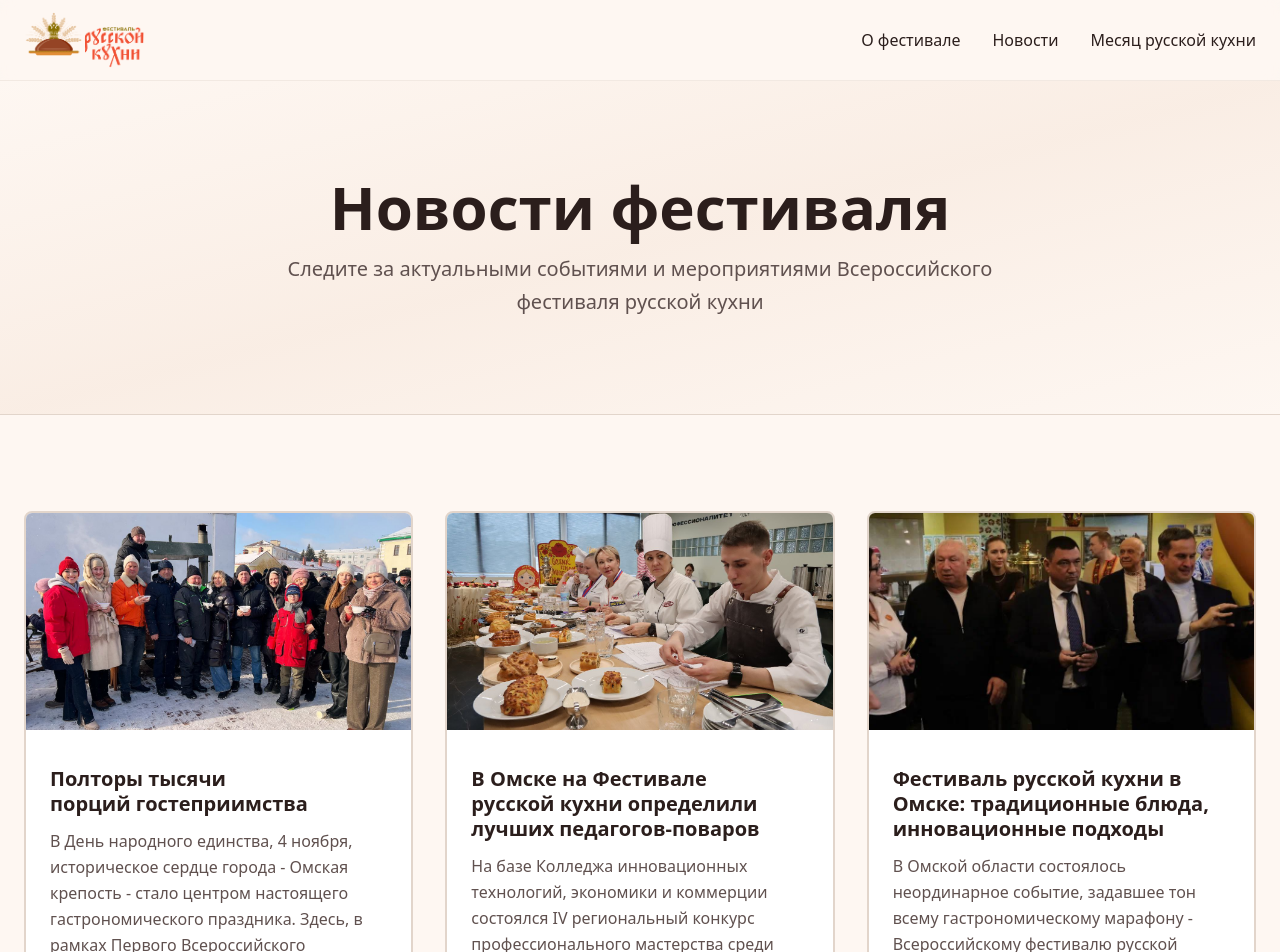
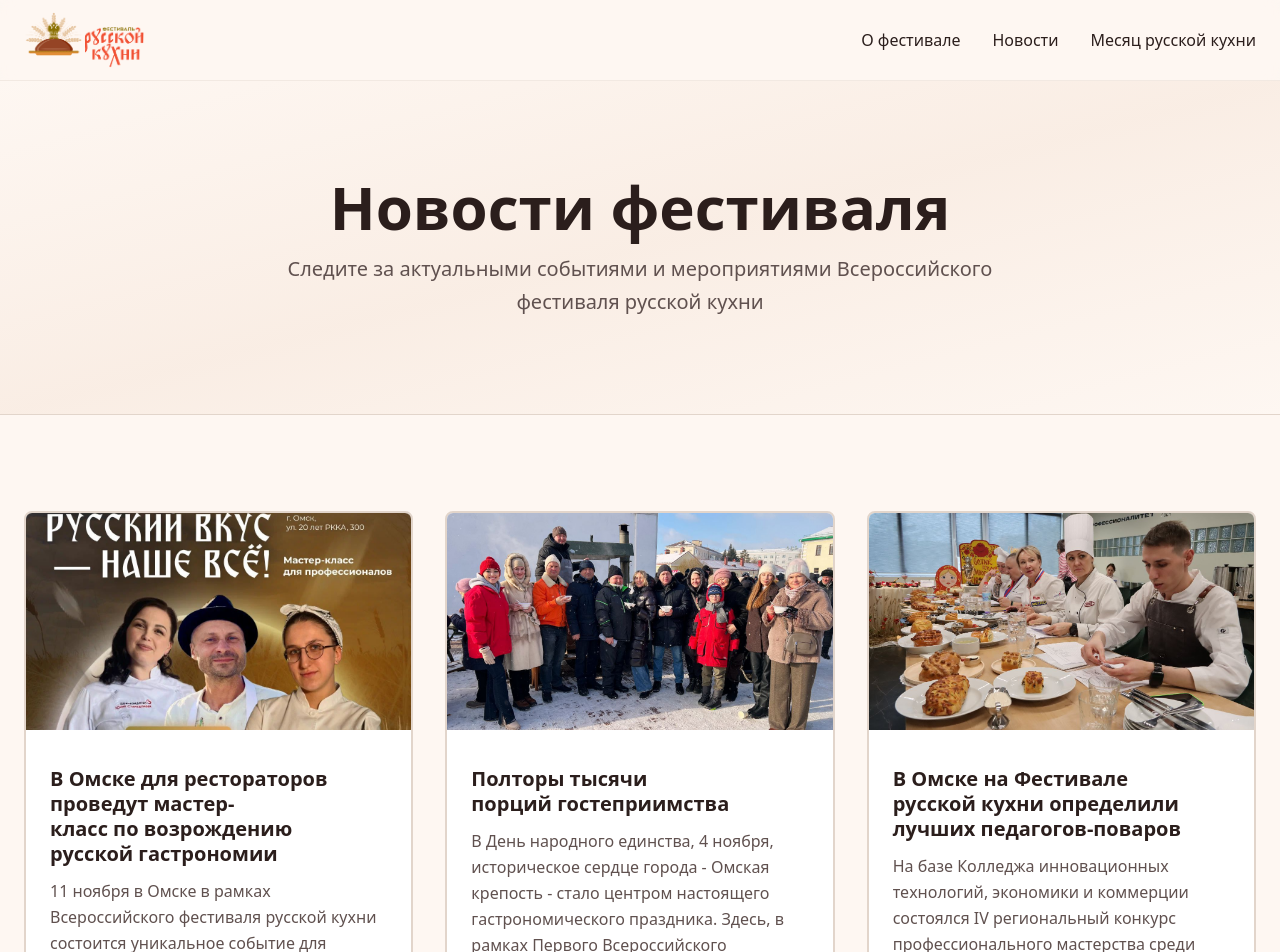
Before and after one commit to KITEK-projects/russian-cuisine-festival, a Next.js app: page /news in a window 1280 px wide. Shown: the top 952 px of the page. Built offline with nearby package versions, Linux system fonts and the light colour scheme.

Commit message:
feat: news

```diff
--- a/app/news/[id]/page.tsx
+++ b/app/news/[id]/page.tsx
@@ -93,7 +93,7 @@ export default async function NewsArticlePage({
                     <section className="border-b border-border">
                         <div className="container mx-auto px-4 md:px-6">
                             <div className="mx-auto max-w-4xl">
-                                <div className="aspect-video overflow-hidden rounded-lg bg-muted">
+                                <div className="overflow-hidden rounded-lg bg-muted">
                                     <Img
                                         src={article.images[0]}
                                         alt={article.title}
--- a/public/articles.ts
+++ b/public/articles.ts
@@ -244,5 +244,69 @@ export const articles: IArticle[] = [
 Ярмарка русской кухни стала ярким стартом для долгосрочного проекта — «Месяца русской кухни», который продлится в заведениях Омска до 1 декабря. Теперь у каждого есть возможность продолжить гастрономическое путешествие и оценить всё разнообразие русских блюд в меню ресторанов-участников. Познакомиться с участниками можно на нашем сайте в разделе "Месяц русской кухни".
 </p>
     `,
+    },{
+        id: "6",
+        title: "В Омске для рестораторов проведут мастер-класс по возрождению русской гастрономии",
+        excerpt:
+            "11 ноября в Омске в рамках Всероссийского фестиваля русской кухни состоится уникальное событие для профессионалов ресторанного рынка – мастер-класс «Русский вкус – наше все!». Мероприятие соберет шеф-поваров, пекарей и кондитеров города для глубокого погружения в традиции и перспективы развития русской кухни в регионе.",
+        images: ["/articles/mk/1.jpg"],
+        content: `
+<p>
+В отличие от массовых мероприятий фестиваля, этот мастер-класс носит исключительно профессиональный характер. Его ключевая цель – дать локальным рестораторам не только теоретические знания, но и практические инструменты для интеграции традиционных блюд в современные меню.
+</p>
+<br/>
+<h2>
+Спикерами и экспертами мастер-класса выступят:
+</h2>
+<br/>
+<p>
+Рычков Алексей, шеф-повар гостиного дома «Серебряный берег», основатель бренда «Рычков Пирогов». Известен фундаментальным подходом к классическим русским рецептам.
+</p>
+<br/>
+<p>
+Стародумова Юлия, основатель и шеф-кондитер Мастерской сладостей, «Сладкая Королева Омска», бронзовый призёр международного чемпионата по антигравитационным тортам, член Chefs Team Russia. Покажет трансформацию традиционных сладостей в современном формате.
+</p>
+<br/>
+<p>
+Комарова София, молодой перспективный шеф-повар. Представит взгляд нового поколения на интерпретацию национальных блюд.
+</p>
+<br/>
+<p>
+В рамках живого кулинарного шоу профессионалы не только поделятся опытом, но и приготовят четыре авторских блюда, раскрывающих потенциал русской кухни:
+</p>
+<ul>
+<li>
+<b>Свиной бок с кашей из ячменя с белыми грибами и острым соусом</b> – пример сытного и сложносоставного главного блюда.
+</li>
+<li>
+<b>Сердешные блины с припёком, сметаной и салом кабана</b> – авторская трактовка знаковой русской закуски.
+</li>
+<li>
+<b>Медовик с облепихой</b> – современная версия легендарного торта с использованием местной ягоды.
+</li>
+<li>
+<b>Теплый взвар из трав и ягод</b> – идеальный сезонный напиток для ресторанной карты.
+</li>
+</ul>
+<br/>
+<p>
+Мероприятие пройдет:
+</p>
+<ul>
+<li>
+<b>Дата</b>: 11 ноября 2025 года
+</li>
+<li>
+<b>Время</b>: 13:00
+</li>
+<li>
+<b>Место</b>: г. Омск, ул. 20 лет РККА, 300.
+</li>
+</ul>
+<br/>
+<p>
+Напомним, Всероссийский фестиваль русской кухни проводится по инициативе Минпромторга России при поддержке Департамента Управления Президента Российской Федерации по общественным проектам. В Омской области фестиваль включает в себя народную ярмарку, профессиональные конкурсы, «Месяц русской кухни» в ресторанах и образовательные события для рестораторов. Официальный информационный ресурс фестиваля: <a href="https://русскаякухняомск.рф">русскаякухняомск.рф</a>
+</p>
+    `,
     },
 ]
```
Also changed, not shown: public/articles/mk/1.jpg (added).
